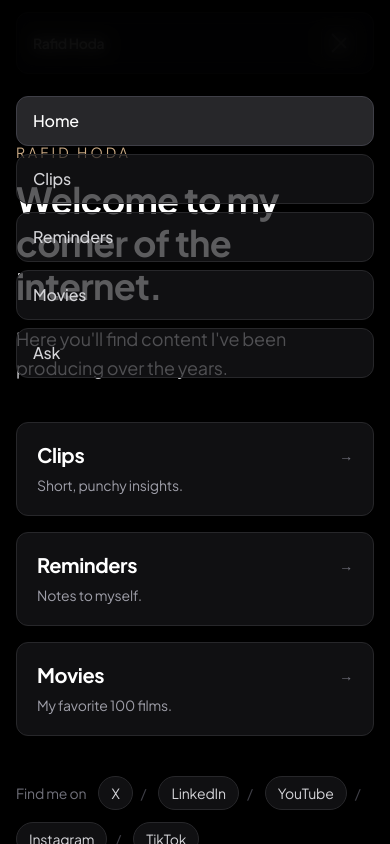
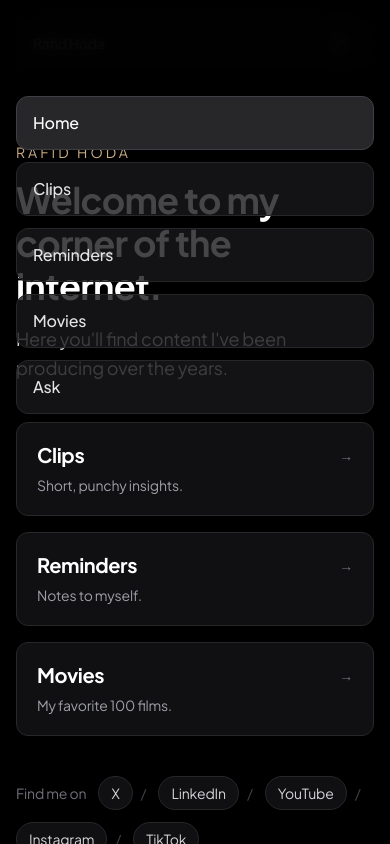
Before and after one commit to rafidhoda/rafidhoda, a Next.js app: page / in a window 390 px wide. Both pictures are taken after a click on the button "Toggle menu". Shown: the top 844 px of the page. Built offline with nearby package versions, Linux system fonts and the light colour scheme.

Commit message:
Push now

```diff
--- a/src/components/GlobalMenu.tsx
+++ b/src/components/GlobalMenu.tsx
@@ -91,19 +91,19 @@ export default function GlobalMenu() {
       </div>
 
       {isMobileOpen && (
-        <div className="md:hidden fixed inset-0 z-30 bg-black/90 backdrop-blur">
+        <div className="md:hidden fixed inset-0 z-40 bg-black/95 backdrop-blur-sm">
           <div className={`${shell} pt-24 pb-10`}>
-            <div className="flex flex-col gap-2">
+            <div className="flex flex-col gap-3">
               {navItems.map((item) => {
                 const active = pathname === item.href;
                 return (
                   <Link
                     key={item.label}
                     href={item.href}
-                    className={`w-full rounded-xl border px-4 py-3 text-base font-medium transition-colors ${
+                    className={`w-full rounded-xl border px-4 py-3.5 text-base font-medium transition-colors ${
                       active
                         ? "border-zinc-700 bg-zinc-800 text-white"
-                        : "border-zinc-800 bg-zinc-900/70 text-zinc-300 hover:text-white hover:border-zinc-700"
+                        : "border-zinc-800 bg-zinc-900/80 text-zinc-200 hover:text-white hover:border-zinc-700"
                     }`}
                   >
                     {item.label}
```
